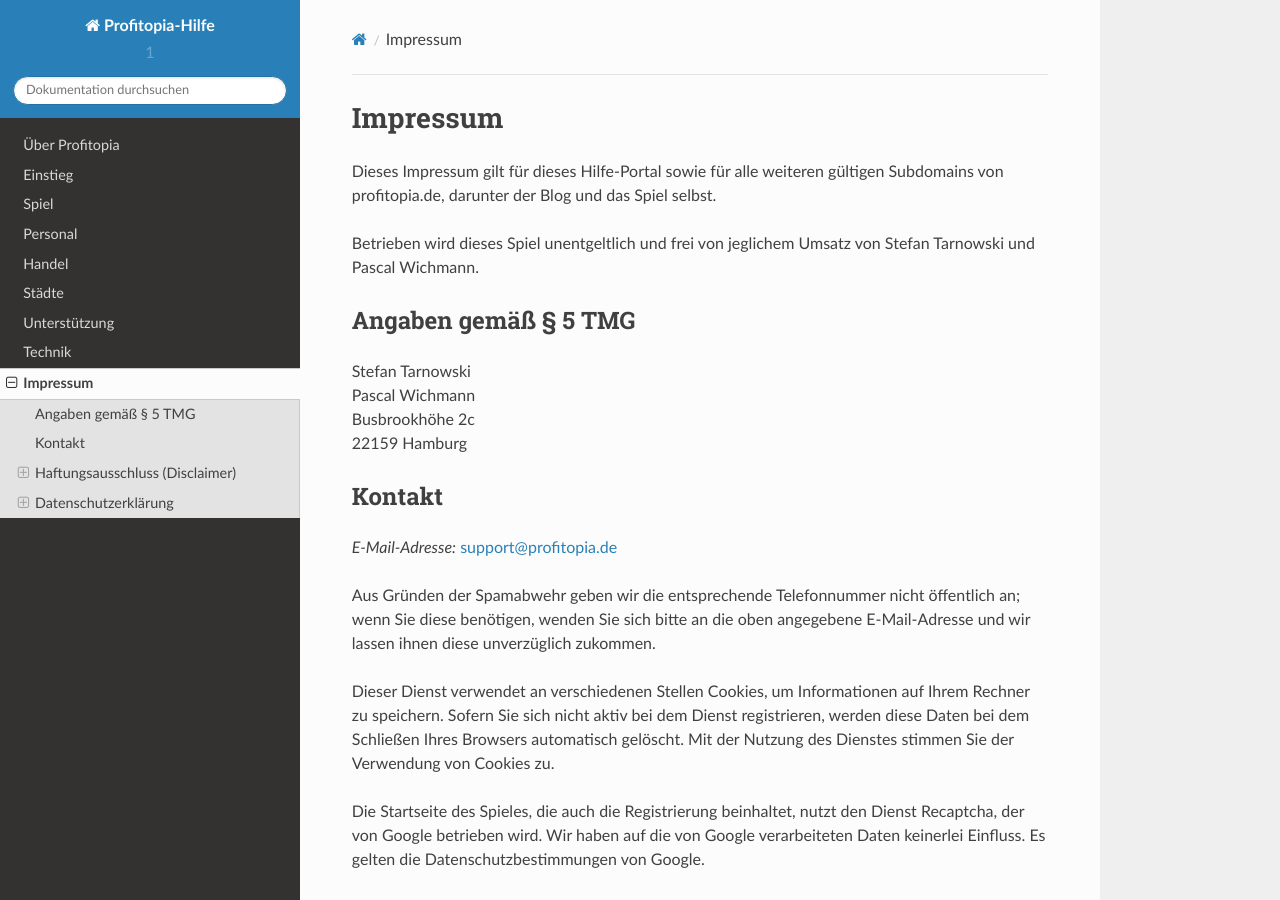
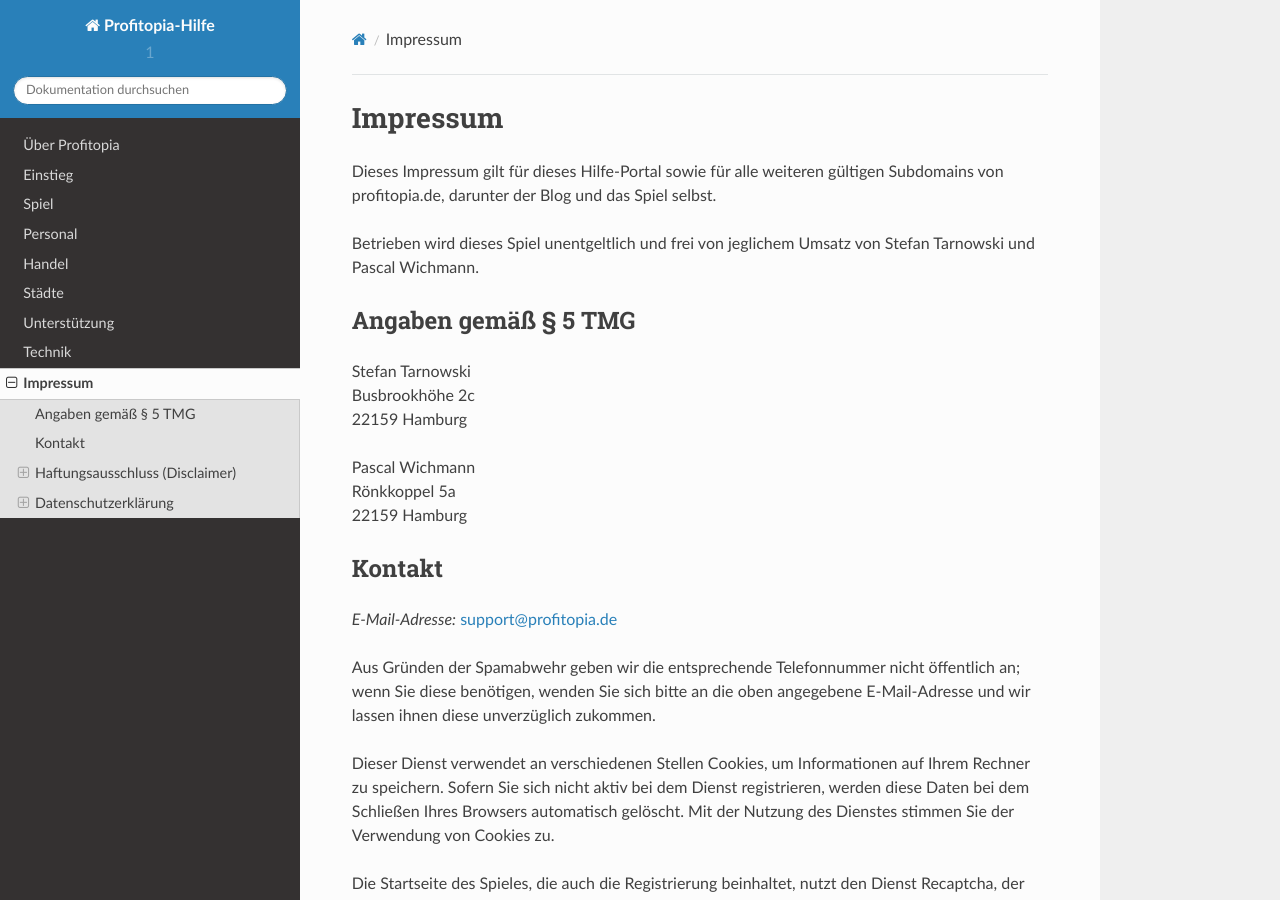
Before and after one commit to profitopia/help, a Sphinx documentation site: the page built from source/imprint.rst, in a window 1280 px wide and 900 px high. Built offline with Sphinx 7.4.7 and the Read the Docs theme 2.0.0, drawn with Linux system fonts in a browser that asks for light colours.

Commit message:
another imprint update

```diff
--- a/source/imprint.rst
+++ b/source/imprint.rst
@@ -9,8 +9,11 @@ Angaben gemäß § 5 TMG
 =====================
 
 | Stefan Tarnowski
+| Busbrookhöhe 2c
+| 22159 Hamburg
+
 | Pascal Wichmann
-| Busbrookhöhe 2c
+| Rönkkoppel 5a
 | 22159 Hamburg
 
 Kontakt
```
